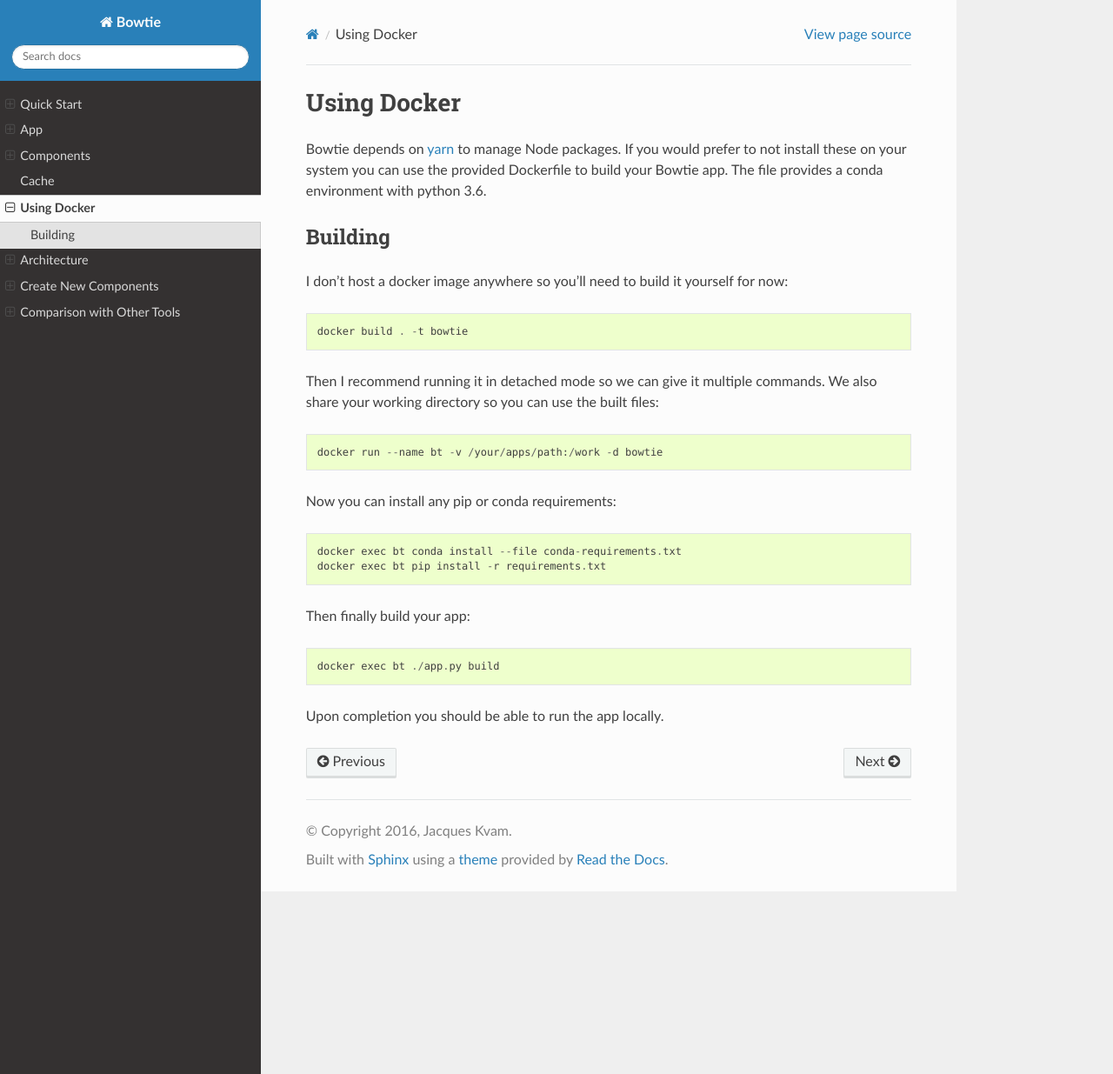
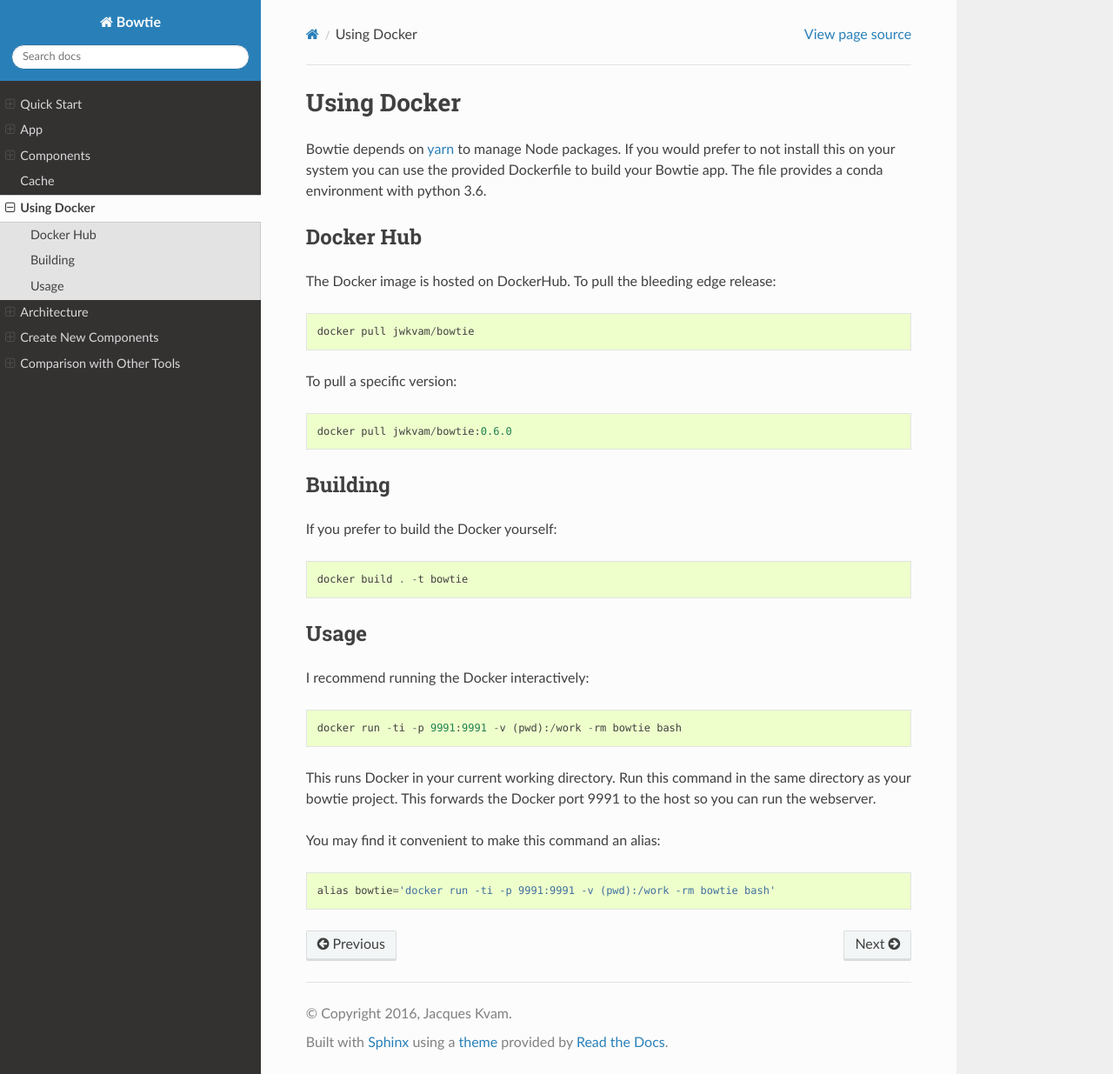
Before and after one commit to jwkvam/bowtie, a Sphinx documentation site: the page built from doc/docker.rst, in a window 1280 px wide and 1235 px high. Shown: the whole window at 87% size. Built offline with Sphinx 7.4.7 and the Read the Docs theme 2.0.0, drawn with Linux system fonts in a browser that asks for light colours; pages that are not in the unit, such as notebooks, are missing from menus.

Commit message:
clean up docker file and docs

```diff
--- a/doc/docker.rst
+++ b/doc/docker.rst
@@ -1,31 +1,41 @@
 Using Docker
 ============
 
-Bowtie depends on `yarn <https://yarnpkg.com/>`_ to
-manage Node packages.
-If you would prefer to not install these on your system you
+Bowtie depends on `yarn <https://yarnpkg.com/>`_ to manage Node packages.
+If you would prefer to not install this on your system you
 can use the provided Dockerfile to build your Bowtie app.
 The file provides a conda environment with python 3.6.
+
+Docker Hub
+----------
+
+The Docker image is hosted on DockerHub.
+To pull the bleeding edge release::
+
+    docker pull jwkvam/bowtie
+
+To pull a specific version::
+
+    docker pull jwkvam/bowtie:0.6.0
 
 Building
 --------
 
-I don't host a docker image anywhere so you'll need to build it yourself for now::
+If you prefer to build the Docker yourself::
 
     docker build . -t bowtie
 
-Then I recommend running it in detached mode so we can give it multiple commands.
-We also share your working directory so you can use the built files::
+Usage
+-----
 
-    docker run --name bt -v /your/apps/path:/work -d bowtie
+I recommend running the Docker interactively::
 
-Now you can install any pip or conda requirements::
+    docker run -ti -p 9991:9991 -v (pwd):/work -rm bowtie bash
 
-    docker exec bt conda install --file conda-requirements.txt
-    docker exec bt pip install -r requirements.txt
+This runs Docker in your current working directory.
+Run this command in the same directory as your bowtie project.
+This forwards the Docker port 9991 to the host so you can run the webserver.
 
-Then finally build your app::
+You may find it convenient to make this command an alias::
 
-    docker exec bt ./app.py build
-
-Upon completion you should be able to run the app locally.
+    alias bowtie='docker run -ti -p 9991:9991 -v (pwd):/work -rm bowtie bash'
```
Also changed, not shown: 1 other file.
